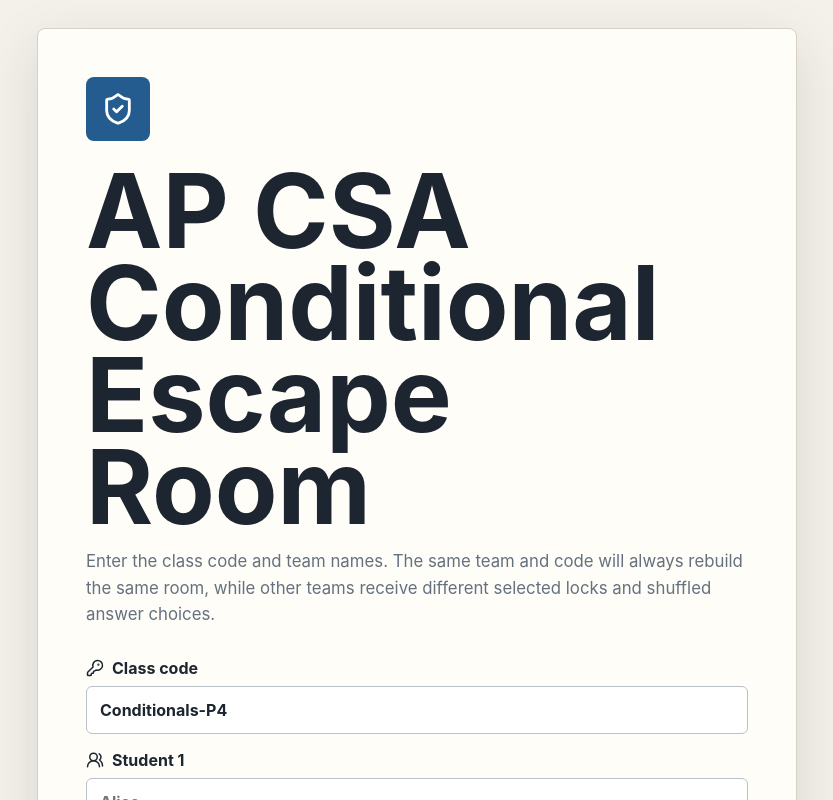
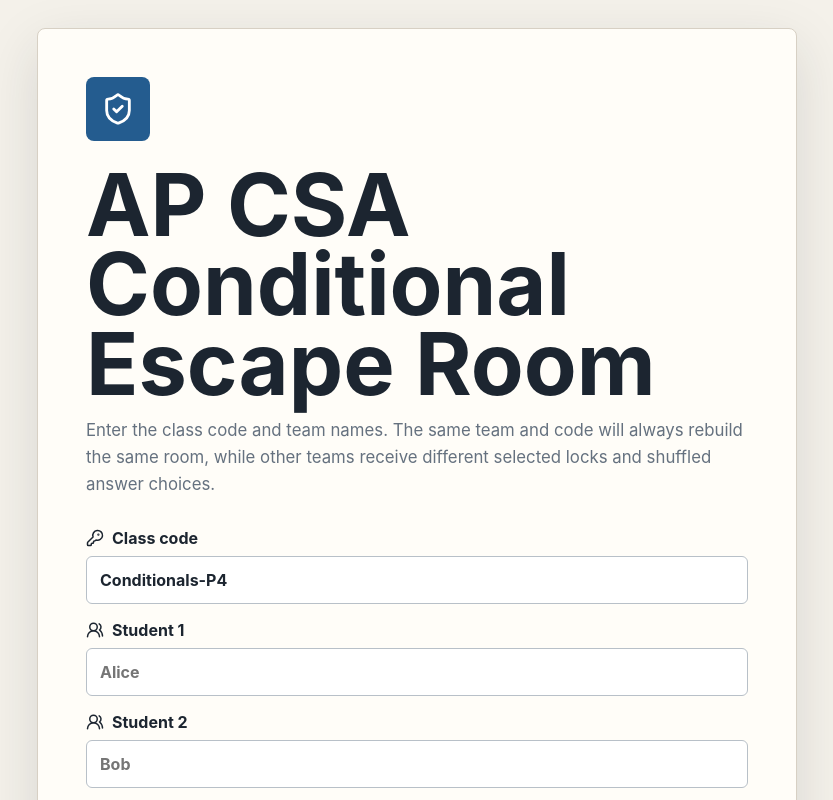
Before and after one commit to bhatnagarEV/Conditionals-Escape-Room, a React (Vite) app: page / in a window 1280 px wide. Shown: the top 800 px of the page, without its empty margins (223-1056 px from the left). Built offline with nearby package versions, Linux system fonts and the light colour scheme.

Commit message:
Reduce start title size

```diff
--- a/src/styles.css
+++ b/src/styles.css
@@ -97,8 +97,8 @@ h1 {
 
 .setup-title {
   max-width: 760px;
-  font-size: clamp(3rem, 9vw, 6.4rem);
-  line-height: 0.9;
+  font-size: clamp(2.6rem, 7.5vw, 5.4rem);
+  line-height: 0.92;
 }
 
 h2 {
```
